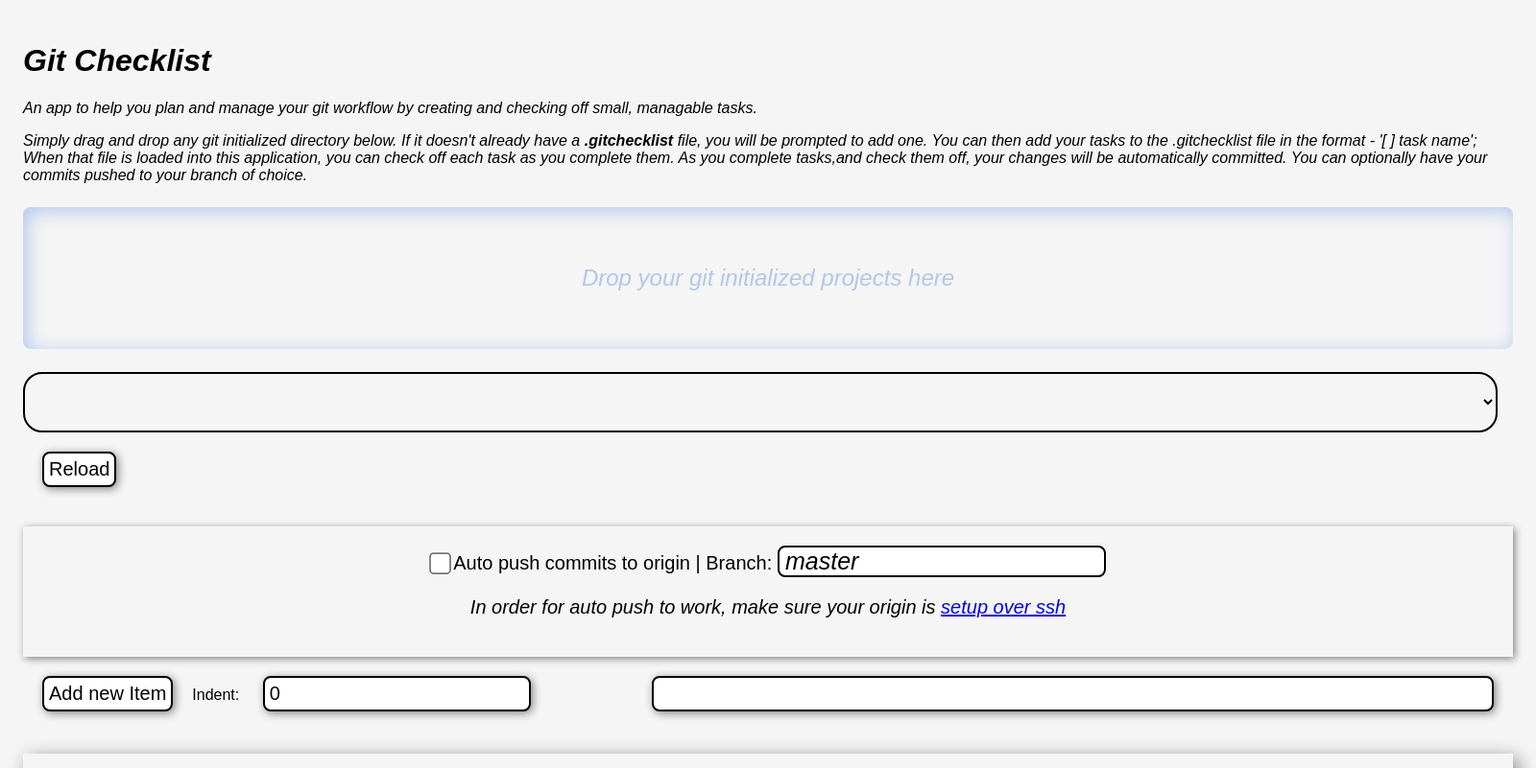
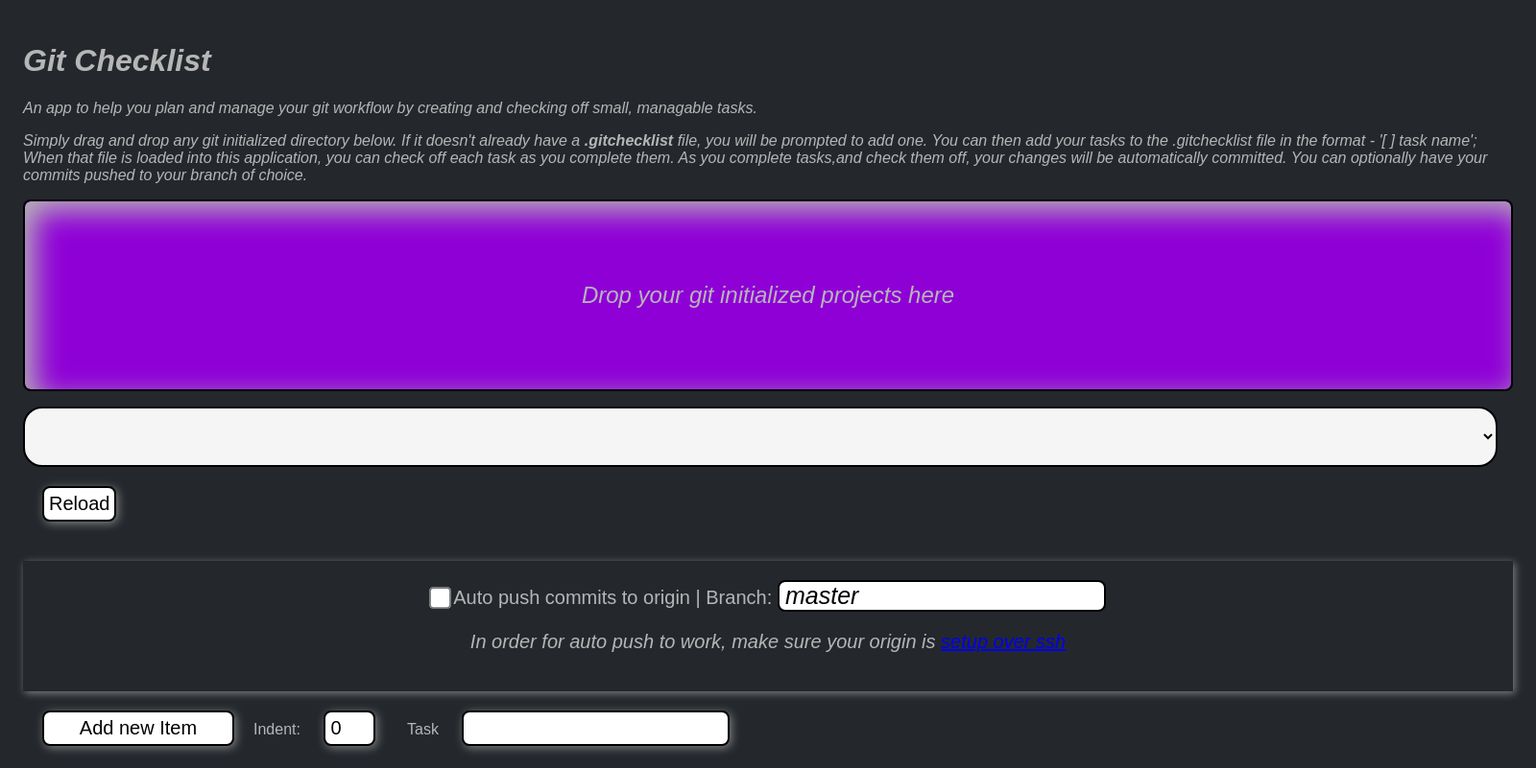
Before and after one commit to QED0711/git-checklist, an Electron app: page index.html in a window 1600 px wide. Shown: the top 801 px of the page at 96% size. Drawn offline with Linux system fonts and the light colour scheme.

Commit message:
changed color pallet. added siing css to new item form

```diff
--- a/index.html
+++ b/index.html
@@ -67,9 +67,12 @@
         <input type='submit' value="Add new Item">
         <div>
             <label for="new-item-indent">Indent:</label>
-            <input id="new-item-indent" type="number" value="0">
+            <input id="new-item-indent" type="number" value="0" max="5" min="0">
         </div>
-        <input type="text" required>
+        <div>
+            <label for="new-item-commit">Task</label>
+            <input id="new-item-commit" type="text" required>
+        </div>
     </form>
     <div id="checklist">
 
--- a/main.css
+++ b/main.css
@@ -1,19 +1,23 @@
 body{
     font-family: Arial, Helvetica, sans-serif;
     padding: 1em;
-    background-color: whitesmoke;
+    background-color: #24282D;
+    color: #B6B6B6;
 }
 
 #file-drop{
-    box-shadow: 4px 4px 20px #6a95e47a inset;
+    box-shadow: 10px 10px 30px #B6B6B6 inset;
     text-align: center;
     border-radius: 8px;
+    background-color: #8F00D7;
+    border: 2px solid black;
+    margin-bottom: 1em;
 
 }
 
 #file-drop p{
     padding: 2.5em 0;
-    color: #6a95e47a;
+    color: #B6B6B6;
     font-style: italic;
     font-size: 1.5em;
 }
@@ -51,9 +55,12 @@ body{
 
 #add-checklist-item{
     display: grid;
-    grid-template-columns: 1fr 3fr 6fr;
+    grid-template-columns: 15em 10em auto;
 }
 
+#new-item-indent{
+    width: 2em;
+}
 
 #project-banner{
     text-align: center;
```
